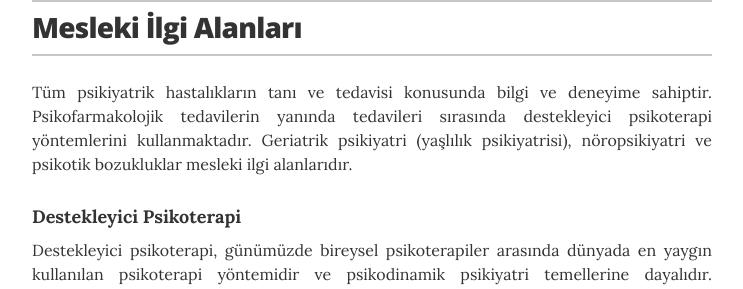
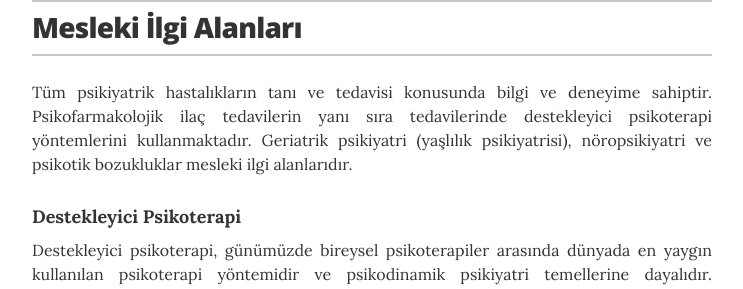
Before and after one commit to ibucgun/ibucgun.github.io, a Jekyll site: the page built from index.html, in a window 1280 px wide and 900 px high, scrolled down 1485 px. Shown: the part 178-467 px from the top of the window, without its empty margins (268-1011 px from the left). Built offline with Jekyll 4.4.1, drawn with Linux system fonts in a browser that asks for light colours.

Commit message:
Update skills.yml

```diff
--- a/_data/skills.yml
+++ b/_data/skills.yml
@@ -1,6 +1,6 @@
 # Mesleki İlgi Alanları
 - skill:
-  description: Tüm psikiyatrik hastalıkların tanı ve tedavisi konusunda bilgi ve deneyime sahiptir. Psikofarmakolojik tedavilerin yanında tedavileri sırasında destekleyici psikoterapi yöntemlerini kullanmaktadır. Geriatrik psikiyatri (yaşlılık psikiyatrisi), nöropsikiyatri ve psikotik bozukluklar mesleki ilgi alanlarıdır.
+  description: Tüm psikiyatrik hastalıkların tanı ve tedavisi konusunda bilgi ve deneyime sahiptir. Psikofarmakolojik ilaç tedavilerin yanı sıra tedavilerinde destekleyici psikoterapi yöntemlerini kullanmaktadır. Geriatrik psikiyatri (yaşlılık psikiyatrisi), nöropsikiyatri ve psikotik bozukluklar mesleki ilgi alanlarıdır.
 
 - skill: Destekleyici Psikoterapi
   description: Destekleyici psikoterapi, günümüzde bireysel psikoterapiler arasında dünyada en yaygın kullanılan psikoterapi yöntemidir ve psikodinamik psikiyatri temellerine dayalıdır. Psikiyatrik tanısal değerlendirmeyi gerektiren, terapistin girişimlerini özgül bir hedefi başarmaya yönelik olarak tasarladığı bir psikoterapidir. <br><br>Bu tedavi yönteminin en sık kullanıldığı ruhsal sorun ve hastalıklar; depresyon, anksiyete bozuklukları, psikosomatik hastalıklar, yas süreci, özkıyım ve diğer kriz durumları, alkol-madde bağımlılığı ve kişilik bozukluklarıdır.
```
